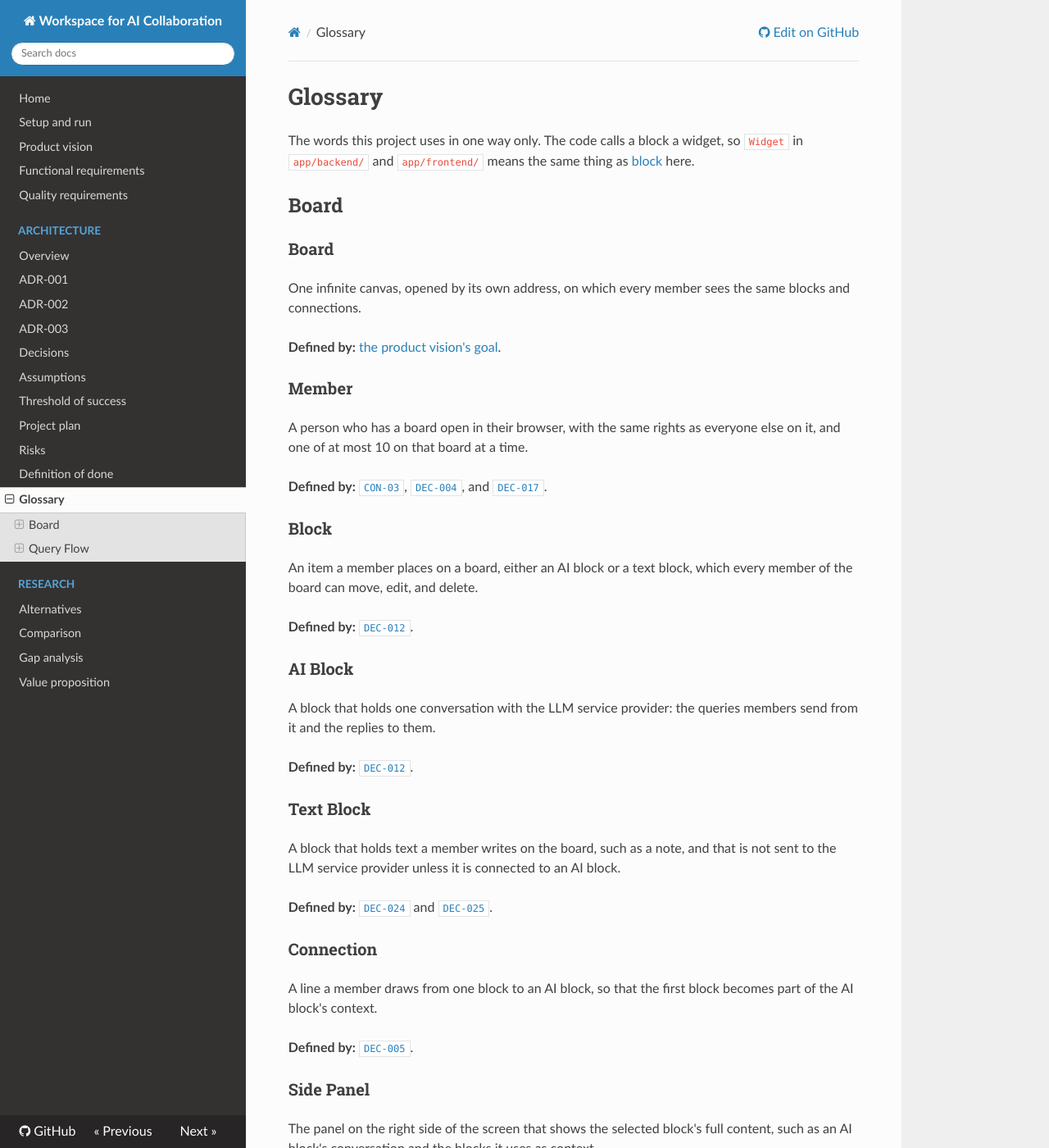
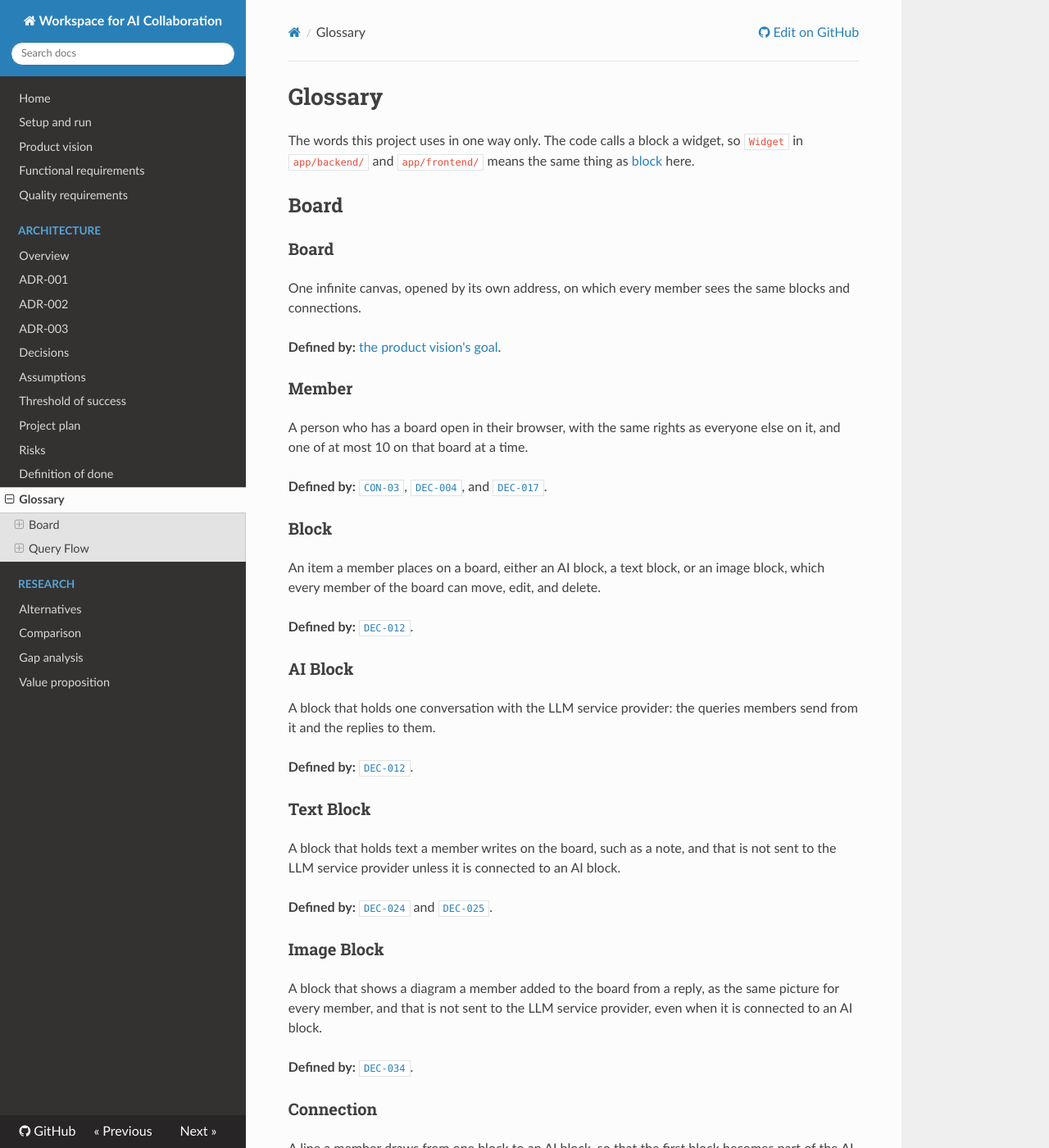
Before and after one commit to WellMadeTeam/workspace-ai-03, an MkDocs documentation site: the page built from docs/glossary.md, in a window 1280 px wide and 1400 px high. Shown: the whole window at 82% size. Built offline with MkDocs 1.6.1, drawn with Linux system fonts in a browser that asks for light colours; nearby versions of some CDN libraries.

Commit message:
docs: add image blocks to the glossary and the changelog
Refs #224

```diff
--- a/docs/glossary.md
+++ b/docs/glossary.md
@@ -19,7 +19,7 @@ A person who has a board open in their browser, with the same rights as everyone
 
 ### Block
 
-An item a member places on a board, either an AI block or a text block, which every member of the board can move, edit, and delete.
+An item a member places on a board, either an AI block, a text block, or an image block, which every member of the board can move, edit, and delete.
 
 **Defined by:** [`DEC-012`](decisions.md#dec-012).
 
@@ -34,6 +34,12 @@ A block that holds one conversation with the LLM service provider: the queries m
 A block that holds text a member writes on the board, such as a note, and that is not sent to the LLM service provider unless it is connected to an AI block.
 
 **Defined by:** [`DEC-024`](decisions.md#dec-024) and [`DEC-025`](decisions.md#dec-025).
+
+### Image Block
+
+A block that shows a diagram a member added to the board from a reply, as the same picture for every member, and that is not sent to the LLM service provider, even when it is connected to an AI block.
+
+**Defined by:** [`DEC-034`](decisions.md#dec-034).
 
 ### Connection
 
```
Also changed, not shown: CHANGELOG.md (+1 -0 lines).
